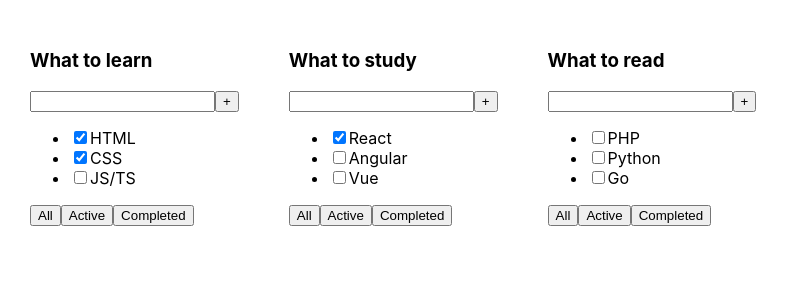
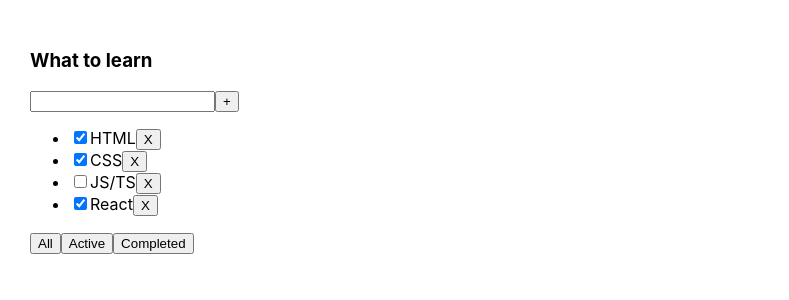
Before and after one commit to AntonKrasouski88/to-do-list, a React (Create React App) app: page / in a window 1280 px wide. Shown: the top 300 px of the page, without its empty margins (0-789 px from the left). Built offline with nearby package versions, Linux system fonts and the light colour scheme.

Commit message:
Add filter, map

```diff
--- a/src/App.tsx
+++ b/src/App.tsx
@@ -1,33 +1,54 @@
-import React from 'react';
+import React, {useState} from 'react';
 import './App.css';
 import {TodoList} from "./TodoList";
 import {TaskType} from "./TodoList";
 
-//GRUD - create read update delete
+
+//CRUD - create read update delete
 //GUI - graphic user interface
+//CLI - древний Common line interface
+
+
+export type FilterValuesType = "all" | "active" | "completed"
 
 function App() {
-    const tasks_1: Array<TaskType> = [
+    const [tasks, setTasks] = useState<Array<TaskType>>([
         {id: 1, title: "HTML", isDone: true},
         {id: 2, title: "CSS", isDone: true},
-        {id: 3, title: "JS/TS", isDone: false}
-    ]
-    const tasks_2: Array<TaskType> = [
-        {id: 1, title: "React", isDone: true},
-        {id: 2, title: "Angular", isDone: false},
-        {id: 3, title: "Vue", isDone: false}
-    ]
-    const tasks_3: Array<TaskType> = [
-        {id: 1, title: "PHP", isDone: false},
-        {id: 2, title: "Python", isDone: false},
-        {id: 3, title: "Go", isDone: false}
-    ]
+        {id: 3, title: "JS/TS", isDone: false},
+        {id: 4, title: "React", isDone: true},
+    ])
+
+    const[filter, setFilter] = React.useState<FilterValuesType>("all")
+
+    const onChangeFilter = (filter: FilterValuesType) => {
+        setFilter(filter)
+    }
+    const removeTask = (taskId: number) => {
+        setTasks(tasks.filter(task => task.id !== taskId))
+    }
+
+    let tasksForRender;
+    switch (filter) {
+        case "completed":
+            tasksForRender = tasks.filter(task => task.isDone)
+            break
+        case "active":
+            tasksForRender = tasks.filter(task => !task.isDone)
+            break
+        default:
+            tasksForRender = tasks
+    }
+
 
     return (
         <div className="App">
-            <TodoList tasks = {tasks_1} title= "What to learn"/>
-            <TodoList tasks = {tasks_2} title= "What to study"/>
-            <TodoList tasks = {tasks_3} title= "What to read"/>
+            <TodoList
+                tasks={tasksForRender}
+                title={"What to learn"}
+                removeTask={removeTask}
+                onChangeFilter={onChangeFilter}
+            />
         </div>
     );
 }
--- a/src/TodoList.tsx
+++ b/src/TodoList.tsx
@@ -1,8 +1,12 @@
 import React from 'react';
+import {FilterValuesType} from "./App";
+
 
 type TodoListPropsType = {
     title: string;
     tasks: Array<TaskType>
+    removeTask: (taskId:number) => void
+    onChangeFilter: (filter: FilterValuesType) => void
 }
 
 export type TaskType = {
@@ -11,8 +15,14 @@
     isDone: boolean;
 }
 
-console.log()
-export const TodoList = (props:TodoListPropsType) => {
+export const TodoList = (props: TodoListPropsType) => {
+    const taskItems = props.tasks.map((item: TaskType) => {
+        return (<li key = {item.id}>
+            <input type="checkbox" checked={item.isDone}/>
+            <span>{item.title}</span>
+            <button onClick={() => {props.removeTask(item.id)}}>X</button>
+        </li>)
+    });
     return (
         <div>
             <h3>{props.title}</h3>
@@ -21,23 +31,12 @@
                 <button>+</button>
             </div>
             <ul>
-                <li>
-                    <input type="checkbox" checked={props.tasks[0].isDone}/>
-                    <span>{props.tasks[0].title}</span>
-                </li>
-                <li>
-                    <input type="checkbox" checked={props.tasks[1].isDone}/>
-                    <span>{props.tasks[1].title}</span>
-                </li>
-                <li>
-                    <input type="checkbox" checked={props.tasks[2].isDone}/>
-                    <span>{props.tasks[2].title}</span>
-                </li>
+                {taskItems}
             </ul>
             <div>
-                <button>All</button>
-                <button>Active</button>
-                <button>Completed</button>
+                <button onClick={()=>{props.onChangeFilter('all')}}>All</button>
+                <button onClick={() => {props.onChangeFilter('active')}}>Active</button>
+                <button onClick={() => {props.onChangeFilter("completed")}}>Completed</button>
             </div>
         </div>
     );
```
